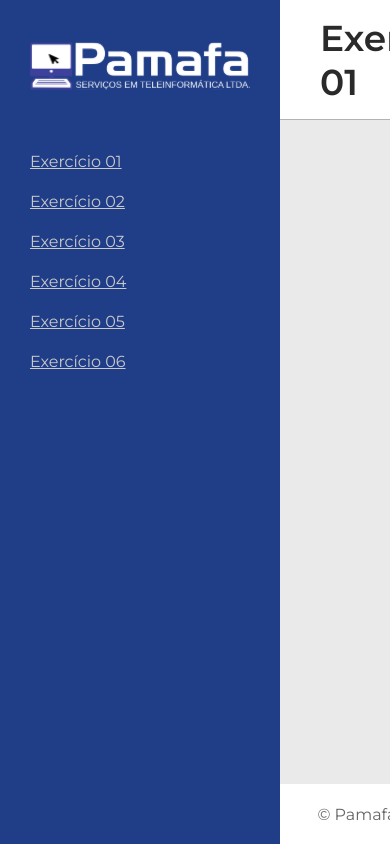
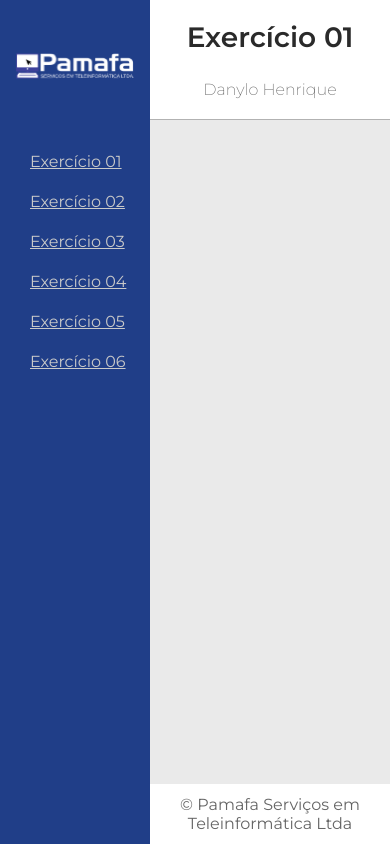
Before and after one commit to DanyloHenrique/processo-seletivo-pamafa, a Next.js app in the folder front-end/: page / in a window 390 px wide. Built offline with nearby package versions, Linux system fonts and the light colour scheme.

Commit message:
fix: responsive sidebar and header

```diff
--- a/front-end/src/app/styles.js
+++ b/front-end/src/app/styles.js
@@ -17,7 +17,7 @@ const Container = styled.div`
 
 
     @media(${theme.medias.xs}){
-        grid-template-columns: 280px 1fr;
+        grid-template-columns: auto 1fr;
         grid-template-rows: 120px 1fr 60px;
         grid-template-areas:
             "nav header"
--- a/front-end/src/components/header/styles.js
+++ b/front-end/src/components/header/styles.js
@@ -20,20 +20,32 @@ const HeaderWrapper = styled.header`
     overflow-wrap: normal;
 
     @media(${theme.medias.xs}){
+        flex-direction: column;
+
         height: 7.5rem;
         background-color: var(--color-white);
         color: var(--color-text);
 
-        padding: 1.25rem 2.5rem;
+        padding: 1.25rem 0.5rem;
         align-items: center;
     }
 
+    @media (min-width: 550px) {
+        flex-direction: row;
+        justify-content: space-between;
+        padding: 1.25rem 2.5rem;
+    }
 
     /* toggle IMAGE and TITLE components*/
     ${TitleWrapper}{
         display: none;
         @media(${theme.medias.xs}){
             display: block;
+            font-size: 28px;
+        }
+
+        @media ${theme.medias.sm}{
+            font-size: 36px;
         }
     }
     > img{
@@ -53,7 +65,11 @@ const UserName = styled.p`
     @media(${theme.medias.xs}){
         color: var(--color-text-gray);
         font-weight: 200;
-        font-size: 20px;
+        font-size: 1rem;
+    }
+
+    @media ${theme.medias.sm}{
+        font-size: 1.25rem;
     }
 `
 
--- a/front-end/src/components/nav/styles.js
+++ b/front-end/src/components/nav/styles.js
@@ -9,9 +9,11 @@ const SidebarWrapper = styled.aside`
     height: 2.5rem;
     display: flex;
     overflow-x: scroll;
+    scrollbar-width: thin;
 
     @media ${theme.medias.xs}{
         height: 100dvh;
+        width: clamp(9.375rem, 25vw, 17.5rem);
         background-color: var(--color-primary);
         flex-direction: column;
     }
@@ -20,12 +22,17 @@ const ContainerLogo = styled.div`
     display: none;
 
     @media ${theme.medias.xs}{
-        width: 280px;
+        width: 100%;
         height: 132px;
+        padding-inline: 1rem;
 
         display: flex;
         align-items: center;
         justify-content: center;
+    }
+
+    @media ${theme.medias.sm}{
+        padding-inline: 0rem;
     }
 `
 
```
